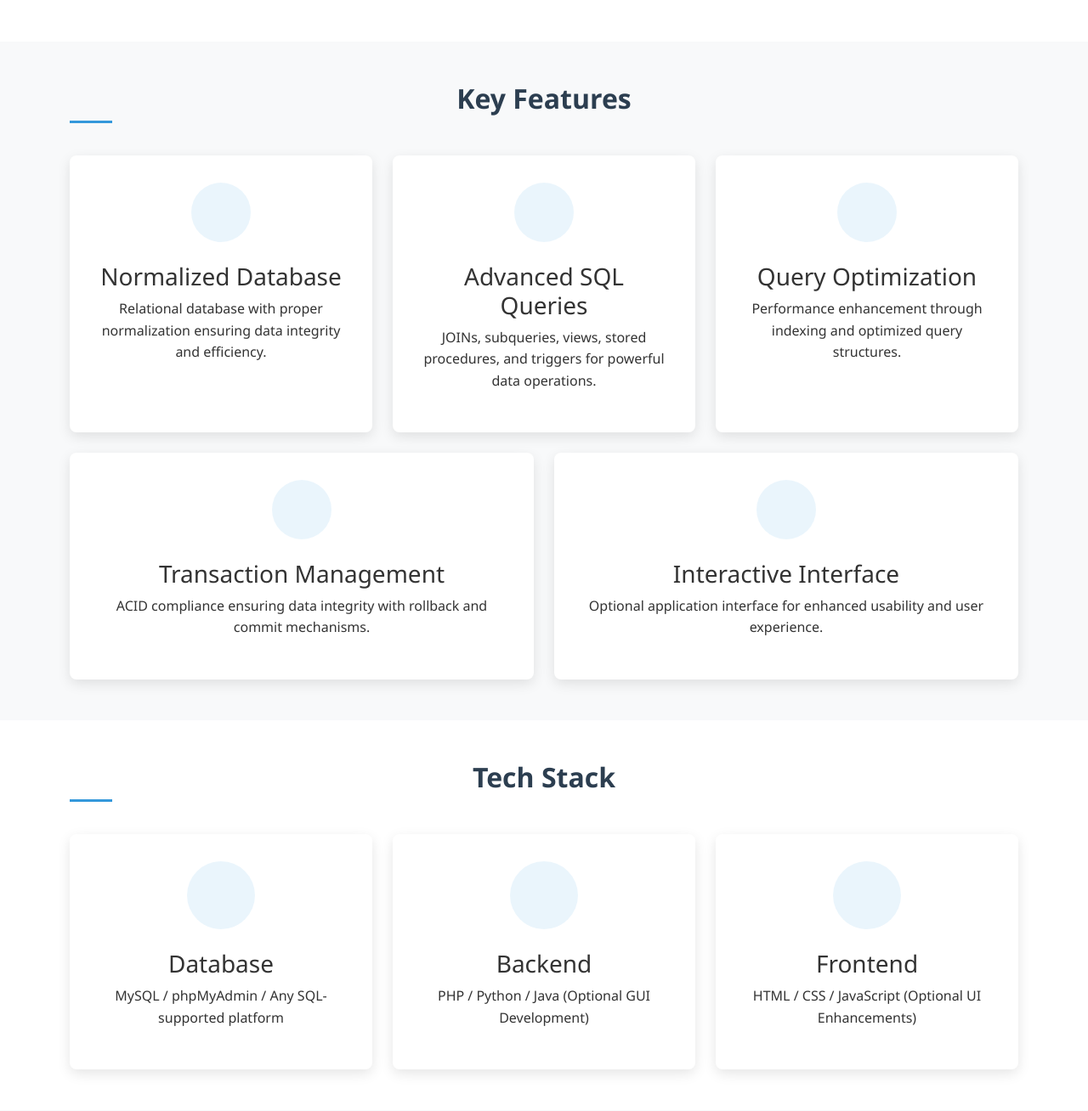
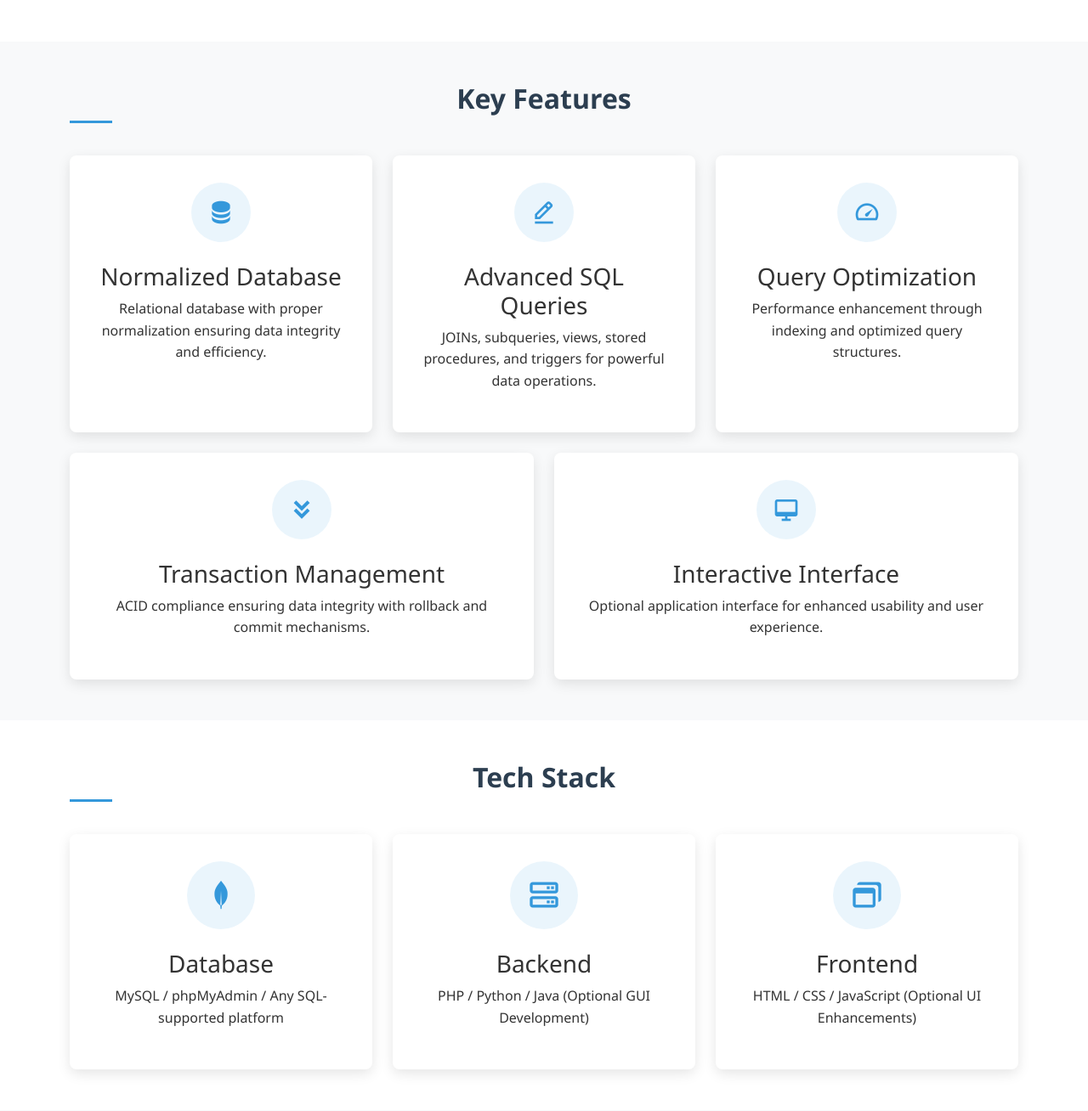
Before and after one commit to Edimar18/sales_management_system, a Django app: template home/templates/about.html in a window 1280 px wide. Shown: the part 945-2253 px from the top of the page at 85% size. Run offline with Django 5.2, Linux system fonts and the light colour scheme; the template is opened without the code that fills it, so the values that code supplies are empty; some libraries are stand-ins or nearby versions.

Commit message:
updated the about page

```diff
--- a/home/templates/about.html
+++ b/home/templates/about.html
@@ -1,6 +1,7 @@
 {% extends 'base.html' %}
 {% load static %}
 {% block content %}
+<link href='https://unpkg.com/boxicons@2.1.4/css/boxicons.min.css' rel='stylesheet'>
 <link rel="stylesheet" href="{% static 'home/css/about_style.css' %}">
 <header class="hero-section text-white text-center">
     <div class="container">
@@ -73,7 +74,7 @@
             <div class="col-md-4">
                 <div class="feature-card h-100">
                     <div class="icon-wrapper">
-                        <i class="fas fa-database"></i>
+                        <i class='bx bxs-data' ></i>
                     </div>
                     <h3>Normalized Database</h3>
                     <p>Relational database with proper normalization ensuring data integrity and efficiency.</p>
@@ -82,7 +83,7 @@
             <div class="col-md-4">
                 <div class="feature-card h-100">
                     <div class="icon-wrapper">
-                        <i class="fas fa-code"></i>
+                        <i class='bx bx-edit-alt' ></i>
                     </div>
                     <h3>Advanced SQL Queries</h3>
                     <p>JOINs, subqueries, views, stored procedures, and triggers for powerful data operations.</p>
@@ -91,7 +92,7 @@
             <div class="col-md-4">
                 <div class="feature-card h-100">
                     <div class="icon-wrapper">
-                        <i class="fas fa-tachometer-alt"></i>
+                        <i class='bx bx-tachometer' ></i>
                     </div>
                     <h3>Query Optimization</h3>
                     <p>Performance enhancement through indexing and optimized query structures.</p>
@@ -100,7 +101,7 @@
             <div class="col-md-6">
                 <div class="feature-card h-100">
                     <div class="icon-wrapper">
-                        <i class="fas fa-exchange-alt"></i>
+                        <i class='bx bxs-chevrons-down' ></i>
                     </div>
                     <h3>Transaction Management</h3>
                     <p>ACID compliance ensuring data integrity with rollback and commit mechanisms.</p>
@@ -109,7 +110,7 @@
             <div class="col-md-6">
                 <div class="feature-card h-100">
                     <div class="icon-wrapper">
-                        <i class="fas fa-desktop"></i>
+                        <i class='bx bx-desktop' ></i>
                     </div>
                     <h3>Interactive Interface</h3>
                     <p>Optional application interface for enhanced usability and user experience.</p>
@@ -127,7 +128,7 @@
             <div class="col-md-4">
                 <div class="tech-card">
                     <div class="tech-icon">
-                        <i class="fas fa-database"></i>
+                        <i class='bx bxl-mongodb'></i>
                     </div>
                     <h3>Database</h3>
                     <p>MySQL / phpMyAdmin / Any SQL-supported platform</p>
@@ -136,7 +137,7 @@
             <div class="col-md-4">
                 <div class="tech-card">
                     <div class="tech-icon">
-                        <i class="fas fa-server"></i>
+                        <i class='bx bx-server'></i>
                     </div>
                     <h3>Backend</h3>
                     <p>PHP / Python / Java (Optional GUI Development)</p>
@@ -145,7 +146,7 @@
             <div class="col-md-4">
                 <div class="tech-card">
                     <div class="tech-icon">
-                        <i class="fas fa-laptop-code"></i>
+                        <i class='bx bx-windows'></i>
                     </div>
                     <h3>Frontend</h3>
                     <p>HTML / CSS / JavaScript (Optional UI Enhancements)</p>
@@ -371,7 +372,7 @@
             </div>
             <div class="col-lg-6">
                 <div class="usage-image">
-                    <img src="/placeholder.svg?height=400&width=600" alt="System Usage" class="img-fluid rounded shadow">
+                    <img src="{% static 'home/images/usage.png' %}" width="600" height="400" alt="System Usage" class="img-fluid rounded shadow">
                     <div class="usage-overlay">
                         <div class="usage-text">
                             <h3>Ready to get started?</h3>
@@ -395,7 +396,7 @@
             <div class="col-md-4 col-lg-3">
                 <div class="team-card">
                     <div class="team-img">
-                        <img src="/placeholder.svg?height=300&width=300" alt="Edimar" class="img-fluid rounded-circle">
+                        <img src="{% static 'home/images/edimar-avatar.jpg' %}" width="300" height="300" alt="Edimar" class="img-fluid rounded-circle">
                     </div>
                     <div class="team-info">
                         <h4>Edimar</h4>
@@ -411,7 +412,7 @@
             <div class="col-md-4 col-lg-3">
                 <div class="team-card">
                     <div class="team-img">
-                        <img src="/placeholder.svg?height=300&width=300" alt="Ciara" class="img-fluid rounded-circle">
+                        <img src="{% static 'home/images/ciara-avatar.jpg' %}" width="300" height="300" alt="Ciara" class="img-fluid rounded-circle">
                     </div>
                     <div class="team-info">
                         <h4>Ciara</h4>
@@ -427,7 +428,7 @@
             <div class="col-md-4 col-lg-3">
                 <div class="team-card">
                     <div class="team-img">
-                        <img src="/placeholder.svg?height=300&width=300" alt="Josyl" class="img-fluid rounded-circle">
+                        <img src="{% static 'home/images/josyl-avatar.jpg' %}" width="300" height="300" alt="Josyl" class="img-fluid rounded-circle">
                     </div>
                     <div class="team-info">
                         <h4>Josyl</h4>
@@ -443,7 +444,7 @@
             <div class="col-md-4 col-lg-3">
                 <div class="team-card">
                     <div class="team-img">
-                        <img src="/placeholder.svg?height=300&width=300" alt="Vanessa" class="img-fluid rounded-circle">
+                        <img src="{% static 'home/images/vanessa.jpg' %}" width="300" height="300" alt="Vanessa" class="img-fluid rounded-circle">
                     </div>
                     <div class="team-info">
                         <h4>Vanessa</h4>
@@ -459,7 +460,7 @@
             <div class="col-md-4 col-lg-3">
                 <div class="team-card">
                     <div class="team-img">
-                        <img src="/placeholder.svg?height=300&width=300" alt="Danilo" class="img-fluid rounded-circle">
+                        <img src="{% static 'home/images/danilo-avatar.svg' %}" width="300" height="300" alt="Danilo" class="img-fluid rounded-circle">
                     </div>
                     <div class="team-info">
                         <h4>Danilo</h4>
--- a/home/templates/base.html
+++ b/home/templates/base.html
@@ -13,6 +13,8 @@
         <link href="https://cdn.jsdelivr.net/npm/bootstrap-icons@1.5.0/font/bootstrap-icons.css" rel="stylesheet" />
         <!-- Core theme CSS (includes Bootstrap)-->
         <link href="{% static 'home/css/styles.css' %}" rel="stylesheet" />
+
+
     </head>
     <body>
         {% include 'navbar.html' %}
```
Also changed, not shown: home/static/home/images/ciara-avatar.jpg (added), home/static/home/images/danilo-avatar.svg (added), home/static/home/images/edimar-avatar.jpg (added), home/static/home/images/josyl-avatar.jpg (added), home/static/home/images/usage.png (added), home/static/home/images/vanessa.jpg (added).
